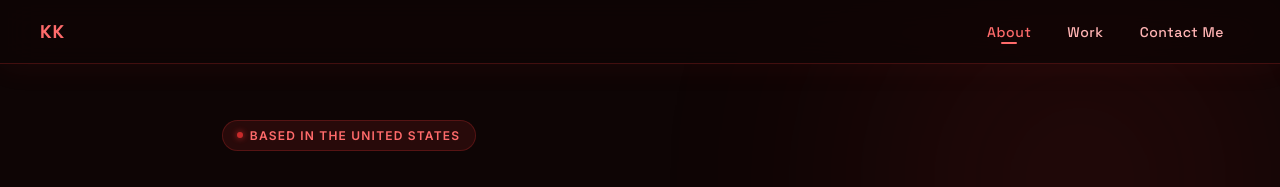
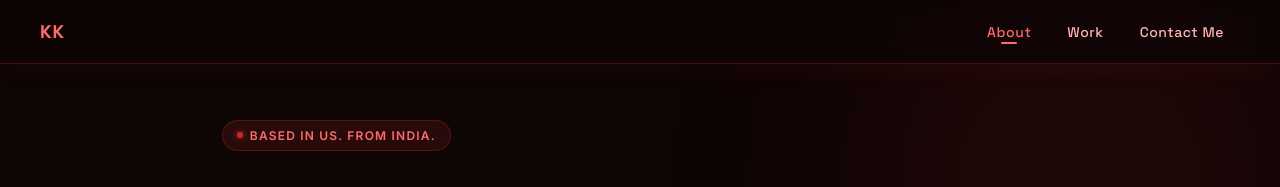
Before and after one commit to SriSatyaKalyan/personalWebsite, a React (Vite) app: page / in a window 1280 px wide. Shown: the top 187 px of the page. Built offline with nearby package versions, Linux system fonts and the light colour scheme.

Commit message:
Modified more text

```diff
--- a/src/sections/About.tsx
+++ b/src/sections/About.tsx
@@ -23,7 +23,7 @@ export default function About() {
       <div className="about__container">
         {/* Hero */}
         <div className="about__hero">
-          <div className="about__badge">Based in the United States</div>
+          <div className="about__badge">Based in US. From India.</div>
           <h1 className="about__name">
             {/* Sri Satya<br /> */}
             <span className="about__name-accent">Kalyan Kallepalli</span>
```
